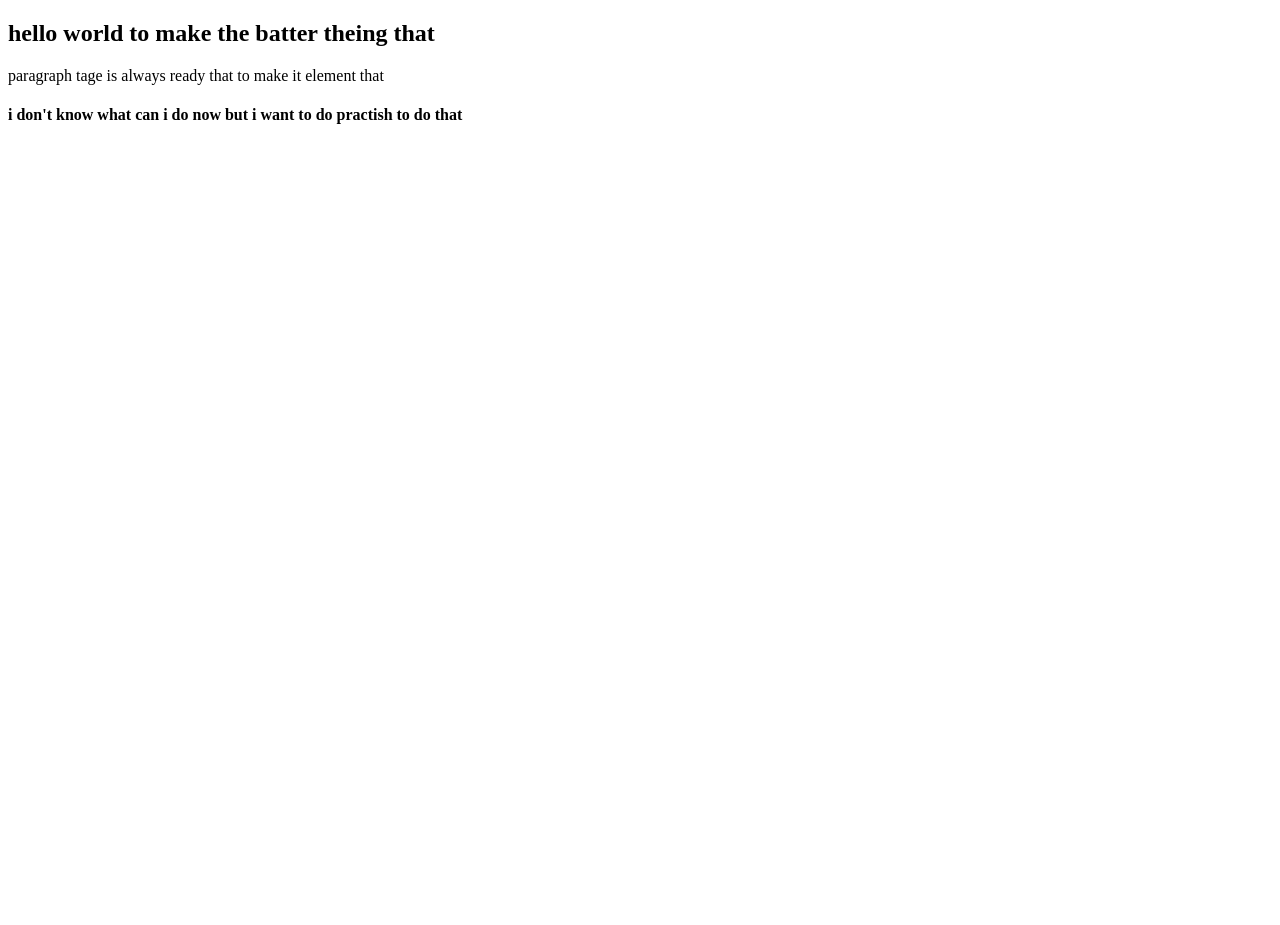
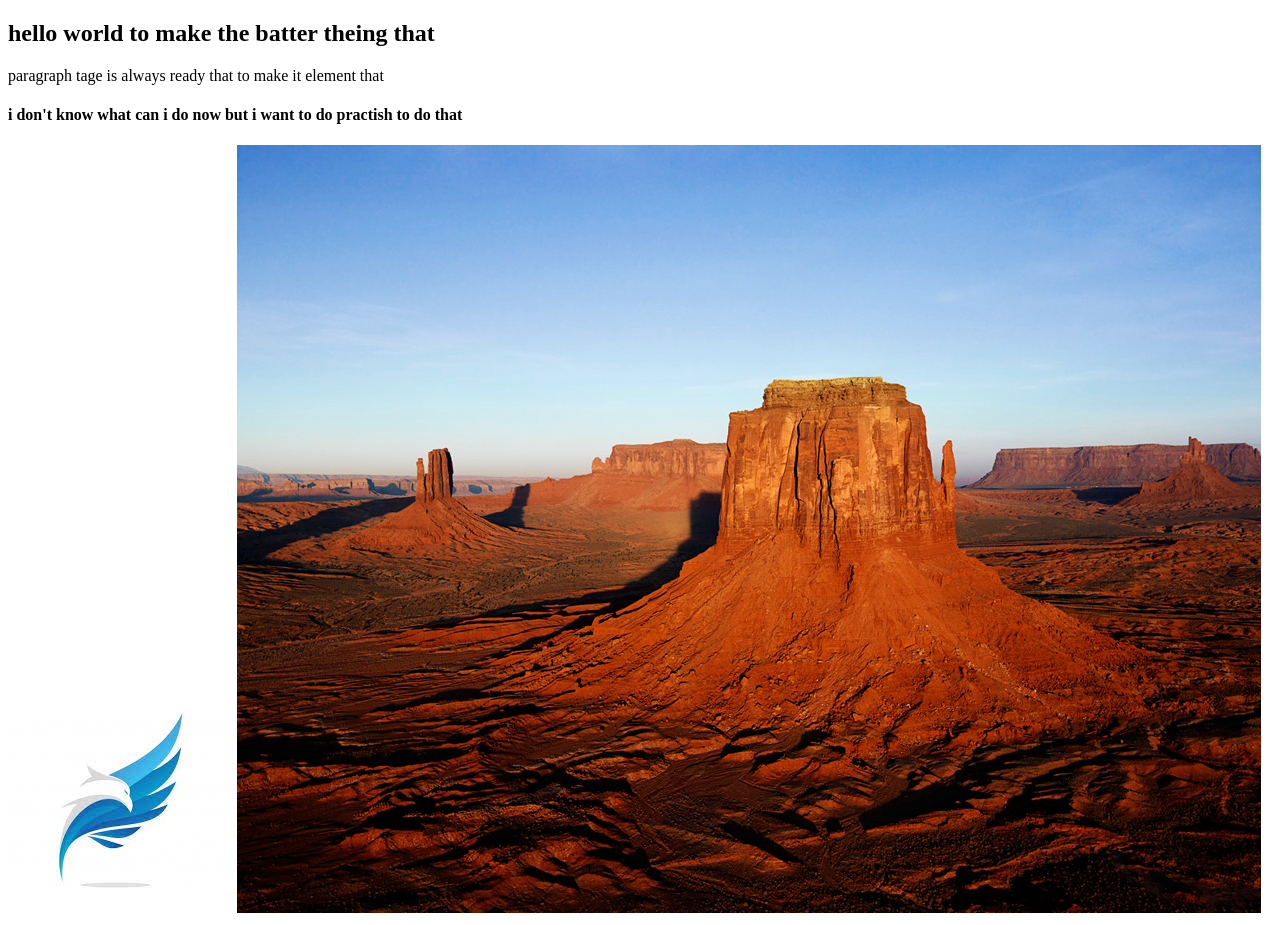
Before and after one commit to FARUKREX/farukpractis, a plain HTML site: page index.html in a window 1280 px wide. Before the commit the page ends 800 px from the top, so only its background shows below. Drawn offline with Linux system fonts and the light colour scheme.

Commit message:
prckture

```diff
--- a/index.html
+++ b/index.html
@@ -10,5 +10,7 @@
     <h2> hello world to make the batter theing that</h2>
     <p> paragraph tage is always ready that to make it element that </p>
     <h4>i don't know what can i do now but i want to do practish to do that</h4>
+    <img src="download.jpg" alt="pick">
+    <img src="Desert.jpg" alt="windows">
 </body>
 </html>
```
Also changed, not shown: Desert.jpg (added), download.jpg (added).
